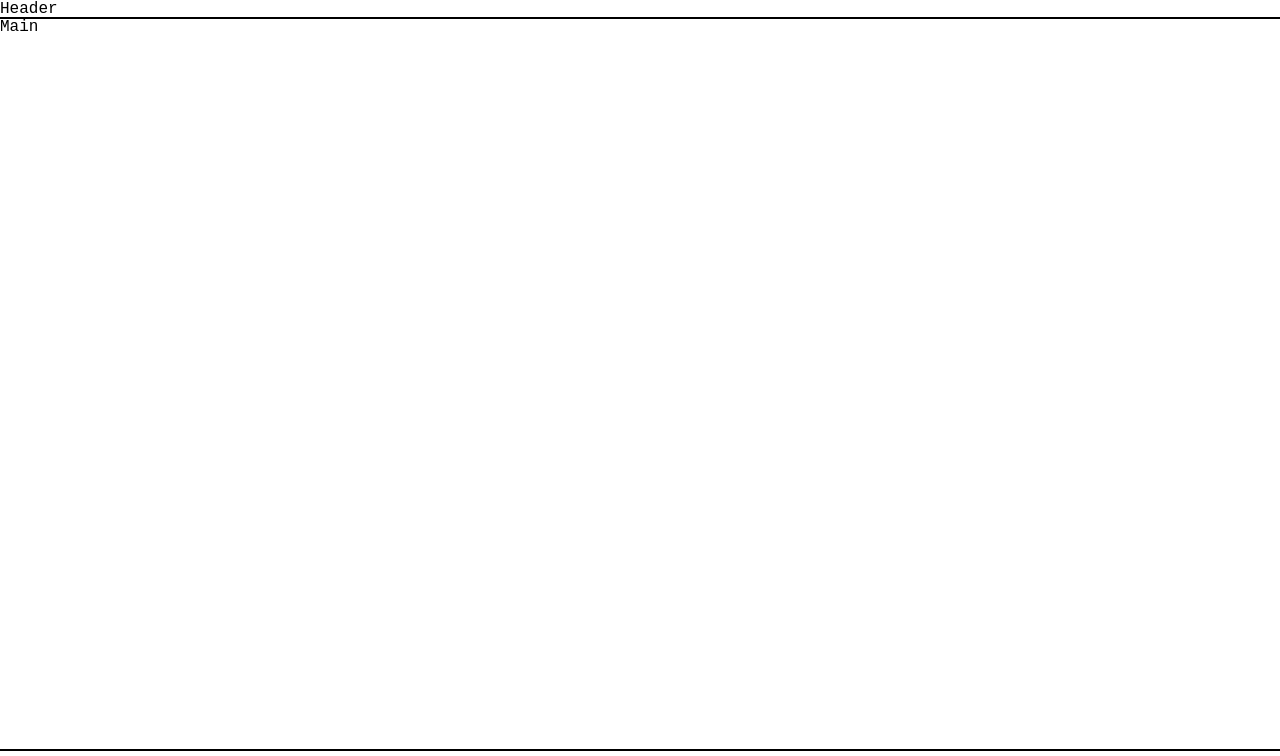
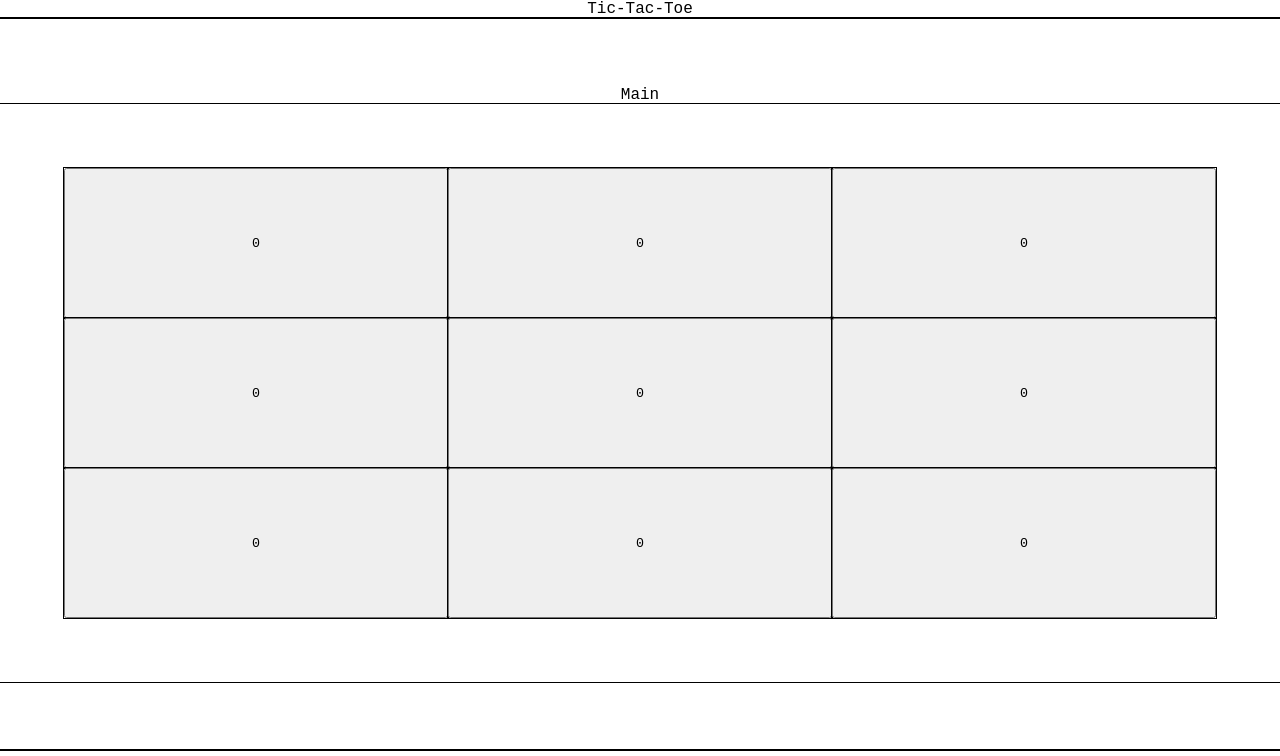
Before and after one commit to yehoki/tic-tac-toe, a plain HTML site: page index.html in a window 1280 px wide. Shown: the top 756 px of the page. Drawn offline with Linux system fonts and the light colour scheme.

Commit message:
Begin grid displaying functionality

```diff
--- a/index.html
+++ b/index.html
@@ -9,8 +9,15 @@
     <title>Tic-Tac-Toe</title>
   </head>
   <body>
-    <header>Header</header>
-    <main>Main</main>
+    <header>Tic-Tac-Toe</header>
+    <main>Main
+
+        <div class="game-board">
+            <p>[][][]</p>
+            <p>[][][]</p>
+            <p>[][][]</p>
+        </div>
+    </main>
     <footer>
       <p>Copyright © 2023 yehoki</p>
       <a href="https://github.com/yehoki/">
--- a/script.js
+++ b/script.js
@@ -3,7 +3,6 @@
 // Players will be stored inside objects
 
 // Object to control the flow of the game i.e. check if game over, win, loss, draw.
-
 
 /*
 3 rows 3 columns in a gameboard
@@ -12,12 +11,9 @@ Create a function inside of the displayController which creates the empty grid,
 and in turn which creates event listeners, dictates who's turn it is and so on.
 */
 
-
-
 // gameBoard module
 
 const gameBoard = (() => {
-
   const rows = 3;
   const cols = 3;
   const board = [];
@@ -30,29 +26,58 @@ const gameBoard = (() => {
     }
   }
 
+  const printBoard = () => {
+    const printed = board.map((row) => row.map((cell) => cell));
+    console.log(printed);
+  };
+
   // retrieving the board itself
   const getBoard = () => board;
   return {
-        getBoard
+    getBoard,
+    printBoard,
   };
 })();
 
-console.log(gameBoard.getBoard());
-
+gameBoard.printBoard();
 
 // displayController module
 
-const displayController = (() => {
+const displayController = ((
+  playerOne = "Player One",
+  playerTwo = "Player Two"
+) => {
   const display = 0;
 })();
 
+/* screenController module
+    Used to display the current information in the DOM
+*/
+
+const screenController = (() => {
+  const board = gameBoard.getBoard();
+  const boardGrid = document.querySelector(".game-board");
+
+  boardGrid.textContent = "";
+
+  board.forEach((row) => {
+    row.forEach((col) => {
+      const entryButton = document.createElement("button");
+      entryButton.classList.add('entry');
+      entryButton.dataset.column = col;
+      entryButton.textContent = col;
+      boardGrid.appendChild(entryButton);
+    });
+  });
+  console.log(board, "screenControl");
+})();
 
 // players factory
 
 const Person = (name) => {
   const sayName = () => console.log(`The name: ${name}`);
-    return {sayName};
-}
+  return { sayName };
+};
 
-const newName = Person('newName');
+const newName = Person("newName");
 newName.sayName();
--- a/style.css
+++ b/style.css
@@ -15,14 +15,29 @@ body {
     height: 100dvh;
 }
 
+header {
+    text-align: center;
+}
+
 main {
     flex: auto;
+    display: flex;
+    flex-direction: column;
+    justify-content: center;
+    text-align: center;
 }
 
+.game-board {
+    display: grid;
+    grid-template-columns: repeat(3, 1fr);
+    grid-template-rows: repeat(3, 1fr);
+    align-items: center;
+    padding: 4rem;
+}
 
-
-
-
+.entry {
+    height: 150px;
+}
 
 footer {
     min-height: 50px;
```
Lines whose indentation alone changed are shown as unchanged.
